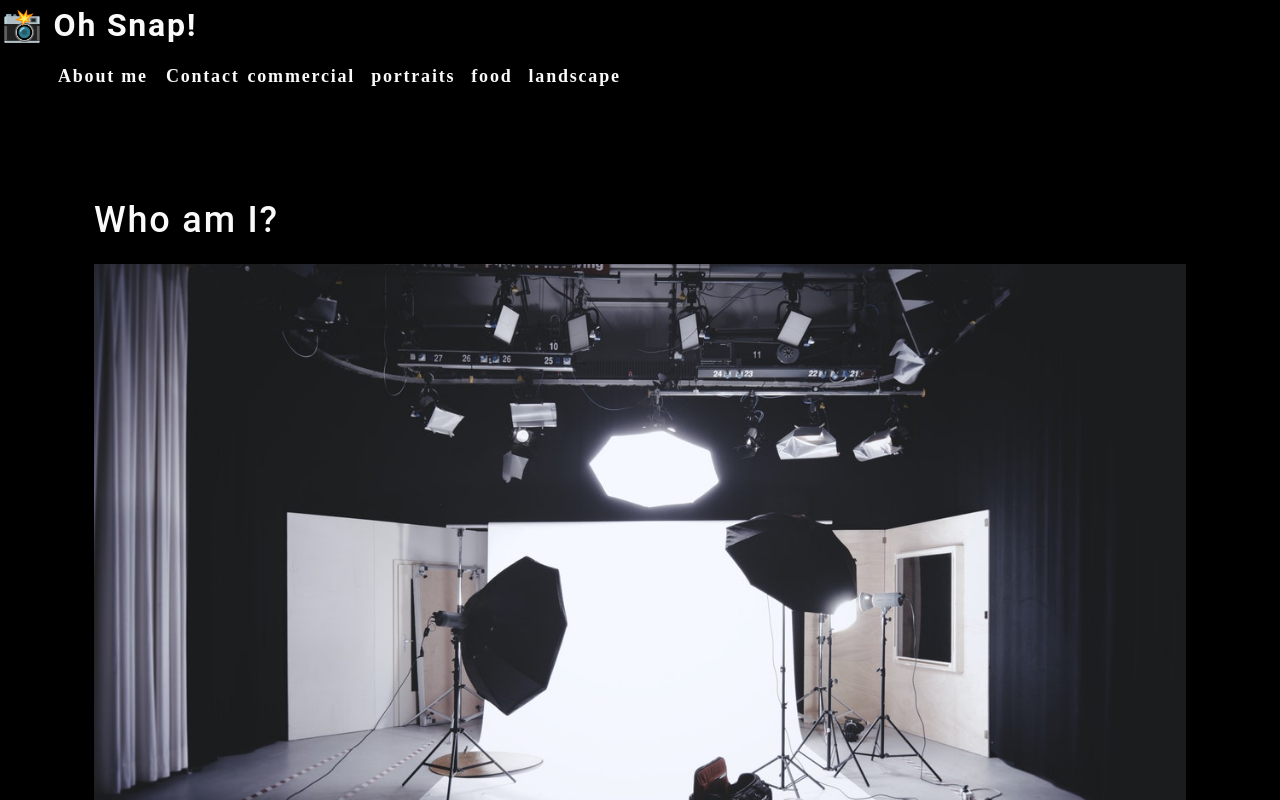
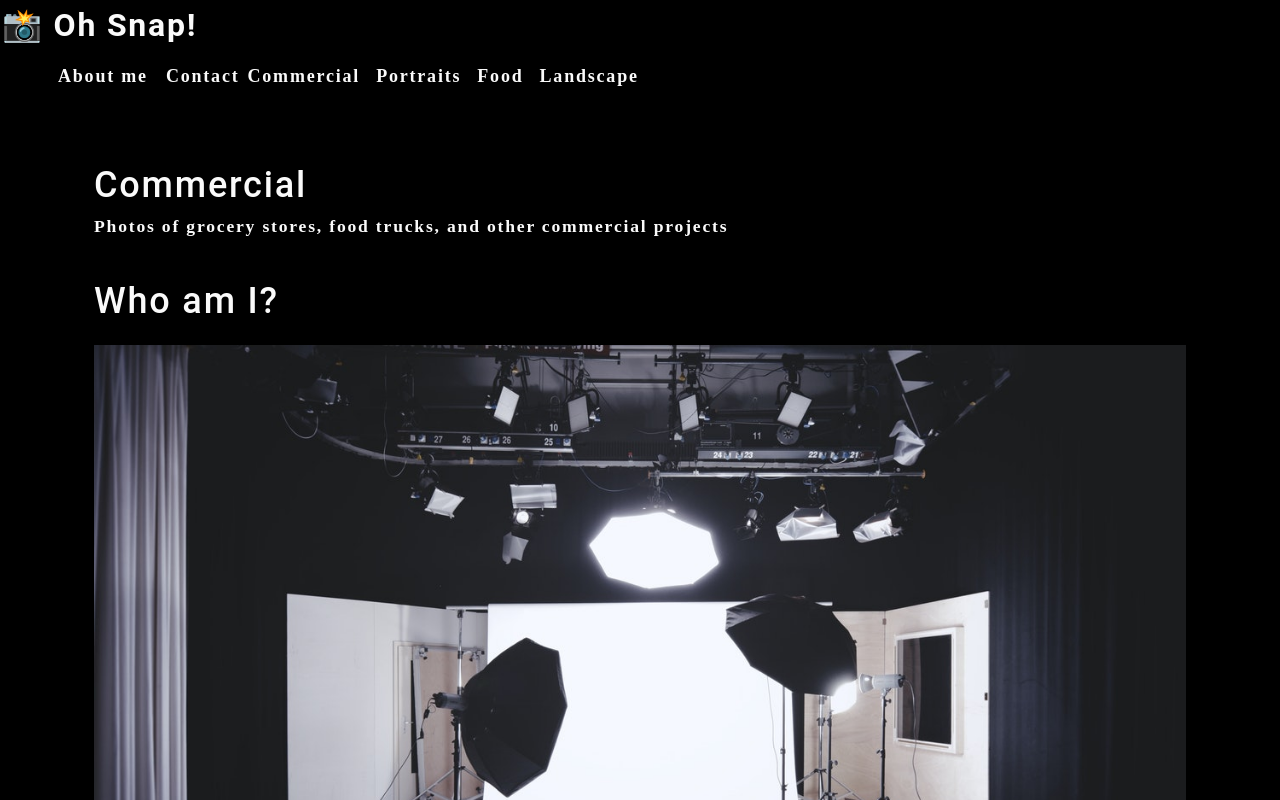
Before and after one commit to cpm-128/photography-portfolio, a React (Create React App) app: page / in a window 1280 px wide. Shown: the top 800 px of the page. Built offline with nearby package versions, Linux system fonts and the light colour scheme.

Commit message:
capitalize first letter helper added to nav and gallery

```diff
--- a/src/App.js
+++ b/src/App.js
@@ -1,12 +1,14 @@
 import React from 'react';
 import About from './components/About';
 import Nav from './components/Nav';
+import Gallery from './components/Gallery';
 
 function App() {
   return (
     <div>
       <Nav></Nav>
       <main>
+        <Gallery></Gallery>
         <About></About>
       </main>
     </div>
--- /dev/null
+++ b/src/components/Gallery/index.js
@@ -0,0 +1,20 @@
+import React from 'react';
+import { capitalizeFirstLetter } from '../../utils/helpers';
+
+function Gallery(props) {
+
+    const currentCategory = {
+        name: 'commercial',
+        description: 'Photos of grocery stores, food trucks, and other commercial projects'
+    };
+
+    return (
+        <section>
+            <h1>{capitalizeFirstLetter(currentCategory.name)}</h1>
+            <p>{currentCategory.description}</p>
+        </section>
+    );
+
+}
+
+export default Gallery;
--- a/src/components/Nav/index.js
+++ b/src/components/Nav/index.js
@@ -1,4 +1,5 @@
 import React from 'react';
+import { capitalizeFirstLetter } from '../../utils/helpers';
 
 function Nav() {
 
@@ -53,7 +54,7 @@ function Nav() {
                     {categories.map((category) => (
                         <li className="mx-1" key={category.name}>
                             <span onClick={() => categorySelected(category.name)}>
-                                {category.name}
+                                {capitalizeFirstLetter(category.name)}
                             </span>
                         </li>
                     ))}
```
